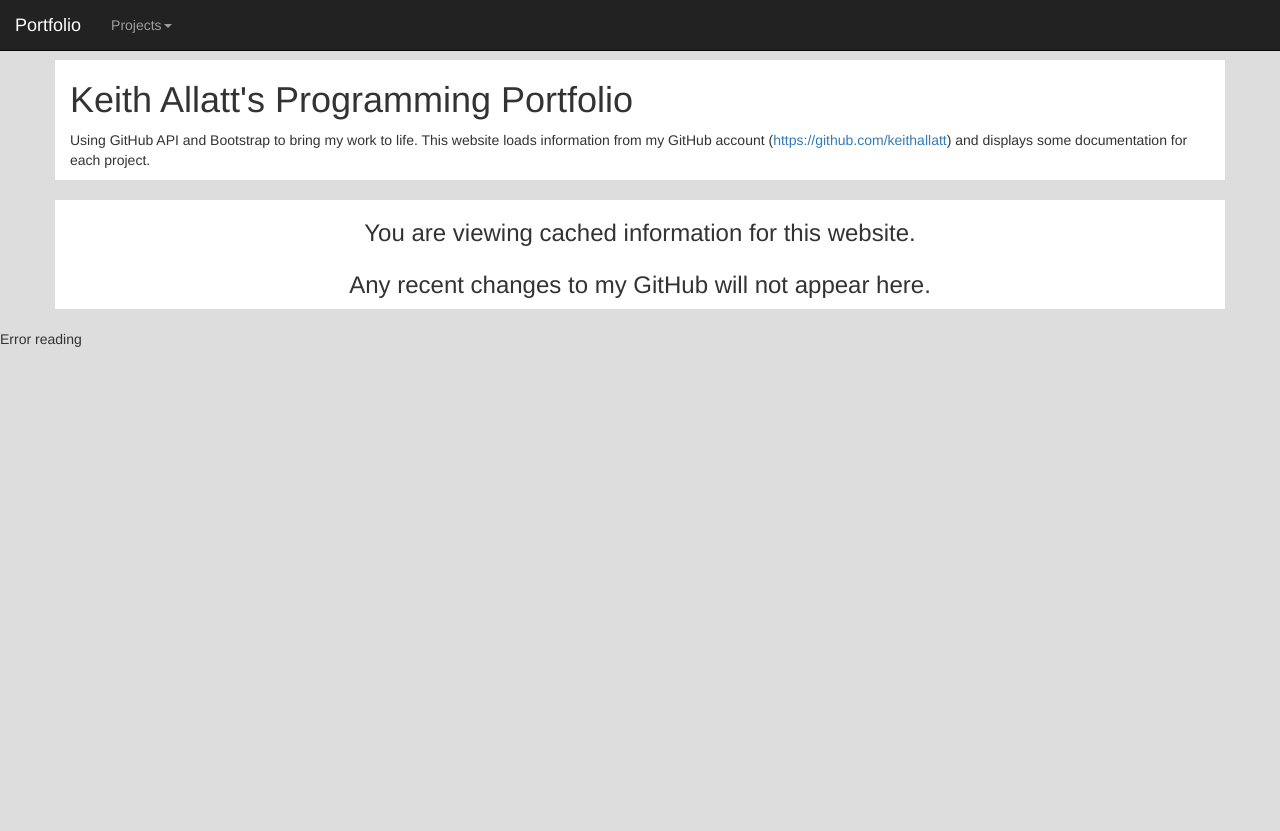
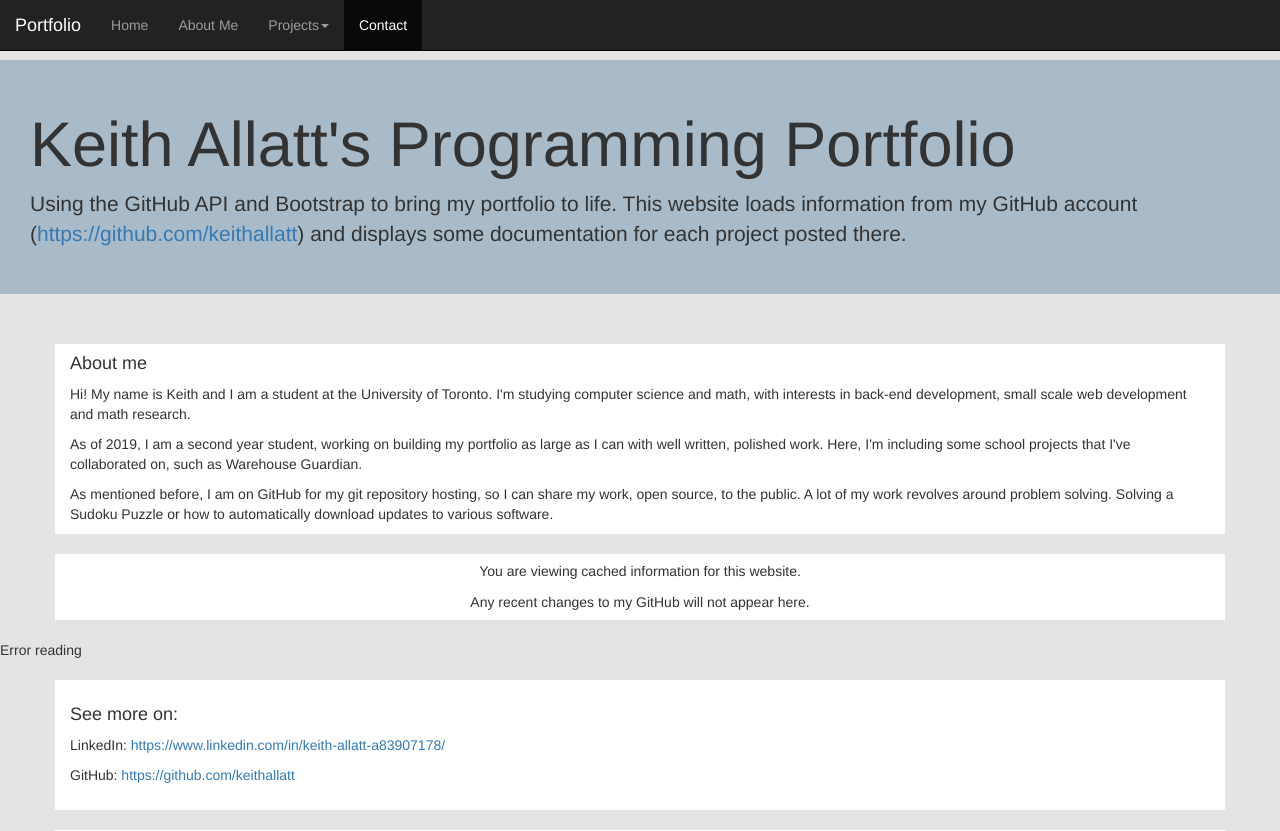
Before and after one commit to keithallatt/PortfolioWebsite, a PHP site: page / in a window 1280 px wide. Shown: the top 831 px of the page. Before the commit the page ends 347 px from the top, so only its background shows below. Run offline with PHP 8.4, Linux system fonts and the light colour scheme; data that the repository does not hold is empty.

Commit message:
Updating index.php

```diff
--- a/index.php
+++ b/index.php
@@ -16,40 +16,81 @@
 
 	<style>
 		body {
-      background-color: #dddddd;
+			background-color: #e5e4e2;
 		}
 
 		.container {
 			background-color: #ffffff;
 		}
 
+		.jumbotron {
+			background-color: #a9bbc8;
+		}
+
 		.dot {
 			height: 15px;
 			width: 15px;
-      background-color: #b00;
+			background-color: #888;
 			border-radius: 50%;
 			display: inline-block;
 		}
+
+		.anchor {
+		    display: block;
+		    position: relative;
+		    top: -70px;
+		    visibility: hidden;
+		}
 	</style>
 </head>
-<body>
+<body data-spy="scroll" data-target=".navbar" data-offset="50">
 
 <!-- For navbar -->
 <br />
 <br />
 <br />
 
-<div class="container">
+<a class="anchor" id="title"></a>
+<div class="jumbotron" style="padding: 30px;">
 	<h1> Keith Allatt's Programming Portfolio </h1>
 	<p>
-    Using GitHub API and Bootstrap to bring my work to life. This website loads
+		Using the GitHub API and Bootstrap to bring my portfolio to life. This website loads
 		information from my GitHub account (<a href="https://github.com/keithallatt">https://github.com/keithallatt</a>) and
-    displays some documentation for each project.
+		displays some documentation for each project posted there.
 	</p>
 </div>
+
+<br />
+<a class="anchor" id="about_me"></a>
+<div class="container">
+	<h4> About me </h4>
+	<p>
+		Hi! My name is Keith and I am a student at the University of Toronto. I'm
+		studying computer science and math, with interests in back-end development,
+		small scale web development and math research.
+	</p>
+	<p>
+		As of 2019, I am a second year student, working on building my portfolio
+		as large as I can with well written, polished work. Here, I'm including
+		some school projects that I've collaborated on, such as Warehouse Guardian.
+	</p>
+	<p>
+		As mentioned before, I am on GitHub for my git repository hosting, so I
+		can share my work, open source, to the public. A lot of my work revolves
+		around problem solving. Solving a Sudoku Puzzle or how to automatically
+		download updates to various software.
+	</p>
+</div>
+
 <br />
 
 <?php
+$load_page = true;
+if (!$load_page) {
+	die("Not loading");
+}
+
+
 // can't be refreshed a lot, will cause the api to not respond
 // create a 'cache' to store the json so if the api isn't responding
 // then it'll use the cache.
@@ -64,11 +105,11 @@ use Michelf\Markdown;
 
 // fakes context to be able to scrape the web page
 $context = stream_context_create(
-    array(
-        "http" => array(
-            "header" => "User-Agent: Mozilla/5.0 (Windows NT 10.0; WOW64) AppleWebKit/537.36 (KHTML, like Gecko) Chrome/50.0.2661.102 Safari/537.36"
-        )
-    )
+	array("http" => array(
+		"header" => "User-Agent: Mozilla/5.0 (Windows NT 10.0; WOW64) " .
+			"AppleWebKit/537.36 (KHTML, like Gecko) " .
+			"Chrome/50.0.2661.102 Safari/537.36"
+	))
 );
 
 // for finding which repos exist
@@ -96,8 +137,8 @@ if ($got_request) {
 	}
 } else {
 	// different from portion in for each.
-  print_r("<div class=\"container\" style=\"text-align: center;\"> <h3>You are viewing cached information for
-    this website. <br /><br />Any recent changes to my GitHub will not appear here. </h3></div>");
+	print_r("<div class=\"container\" style=\"text-align: center;\"> <h5>You are viewing cached information for
+		this website. <br /><br />Any recent changes to my GitHub will not appear here. </h5></div>");
 	print_r("<br />");
 	// didn't get the request, load from cache
 	$location = $cache_dir . "keithallatt.json";
@@ -119,6 +160,11 @@ print_r("<nav class=\"navbar navbar-inverse navbar-fixed-top\">");
 print_r("<div class=\"container-fluid\"><div class=\"navbar-header\">");
 print_r("<a class=\"navbar-brand\" href=\"#\">Portfolio</a>");
 print_r("</div><ul class=\"nav navbar-nav\">");
+// to top
+print_r("<li class=\"active\"><a href=\"#title\">Home</a></li>");
+// to about
+print_r("<li><a href=\"#about_me\">About Me</a></li>");
+// dropdown for projects
 print_r("<li class=\"dropdown\">");
 print_r("<a class=\"dropdown-toggle\" data-toggle=\"dropdown\" href=\"#\">Projects");
 print_r("<span class=\"caret\"></span></a>");
@@ -129,6 +175,12 @@ foreach ($ar as &$value) {
 	print_r("<li><a href=\"#" . $name . "_anchor\">" . $name . "</a></li>");
 }
 print_r("</ul></li>");
+
+// after projects
+
+// contact / find my stuff (LinkedIn and github)
+// to about
+print_r("<li><a href=\"#contact_me\">Contact</a></li>");
 
 print_r("</ul></div></nav>");
 
@@ -141,14 +193,19 @@ $colummns = 2;
 $span = 12 / $colummns;
 $column_count = 0;
 
-print_r("<div style=\"background-color: #dddddd\" class=\"container\">");
+print_r("<div style=\"background-color: #e5e4e2\" class=\"container\">");
 // prints out each name
 foreach ($ar as &$value) {
 		if ($column_count == 0) {
+			// add a little space between rows
+			//print_r("<div class=\"row\">\n");
+			//print_r("<br />");
+			//print_r("</div>\n");
+
 			print_r("<div class=\"row\">\n");
 		}
 
-    print_r("<div style=\"border-style: solid; border-color: #dddddd;
+		print_r("<div style=\"border-style: solid; border-color: #e5e4e2;
 			background-color: #ffffff\" class=\"col-sm-" . $span . "\">\n");
 
 		$name = $value->name;
@@ -190,37 +247,62 @@ foreach ($ar as &$value) {
 
 		$project_language = $this_stats->language;
 		$project_link = $this_stats->html_url;
-    $project_created = str_replace(
-      "T", " at ",
-      substr($this_stats->created_at, 0, -1)
-    );
+		$description = $this_stats->description;
+
 
 		print_r("<div> <h2 id=\"" . $name . "_anchor\"
 			style=\"padding-top: 80px; margin-top: -40px;
-      text-align: center;\">" . $name . "</h2>\n");
+			text-align: center;\">" . $name . "</h2>\n<hr>\n");
+
+		print_r("<div>"); // for lang, desc
+
+		print_r("<div class=\"row\" style=\"min-height:100px;\">"); // nested row
+		print_r("<div class=\"col-md-4\">");
+
 
 		$background_color = $language_colors->$project_language->color;
+
 
 		print_r("<span class=\"dot\" style=\"background-color: " . $background_color .
 			";\"></span>&nbsp;&nbsp;&nbsp;&nbsp;");
 
 		print_r($project_language . "<br />");
 		print_r("<a href=\"" . $project_link . "\">Project Link</a><br />");
-    print_r("Created: " . $project_created . "<br />");
 
-    print_r("<br />");
+		print("</div>"); // for col div
+
+		print_r("<div class=\"col-md-8\">");
+		// description of repo
+		print_r($description);
+		print("</div>");
+
+		print("</div>"); // lang desc close
+
+
+		print("<div style=\"padding: 15px;\">");
+
 		print_r("<button type=\"button\" class=\"btn btn-info\"
-      data-toggle=\"collapse\" data-target=\"#" . $name . "\">
-      See more..</button>\n");
+			data-toggle=\"collapse\" data-target=\"#" . $name . "\"
+			style=\"width: 100%;\">
+			Read more</button>\n");
 		print_r("<div id=\"" . $name . "\" class=\"collapse\"> <br />");
+
+		print_r("<div style=\"overflow-y: scroll; height: 250px;\">");
 
 		$file_contents = file_get_contents($full_url, false, $context);
 
 		// show markdown readme for the repo
 		print_r(Markdown::defaultTransform($file_contents));
 
+		print("</div>"); // for scroll div
+
+
+		print("</div>"); // for collapse div
+		print("</div>"); // for row
+
+
 		// add spacing after
-    print_r("<br /></div><br /> <br /> </div><br /><br /><br />");
+		print_r("<br /></div></div>");
 
 		$column_count += 1;
 		if ($column_count >= $colummns) {
@@ -237,5 +319,33 @@ foreach ($ar as &$value) {
 print_r("</div>")
 
 ?>
+
+<br />
+<a class="anchor" id="contact_me"></a>
+<div class="container" style="padding: 15px;">
+	<h4> See more on: </h4>
+	<p>
+		LinkedIn: <a href="https://www.linkedin.com/in/keith-allatt-a83907178/">https://www.linkedin.com/in/keith-allatt-a83907178/</a>
+	</p>
+	<p>
+		GitHub: <a href="https://github.com/keithallatt">https://github.com/keithallatt</a>
+	</p>
+</div>
+
+
+<br />
+<div class="container" style="text-align: center; padding: 15px;">
+	<a rel="license" href="http://creativecommons.org/licenses/by-nc-nd/4.0/">
+		<img alt="Creative Commons Licence" style="border-width:0"
+			src="https://i.creativecommons.org/l/by-nc-nd/4.0/80x15.png" />
+		</a>
+		<br />
+		This work is licensed under a
+		<a rel="license"
+			href="http://creativecommons.org/licenses/by-nc-nd/4.0/">
+			Creative Commons Attribution-NonCommercial-NoDerivatives 4.0 International License
+		</a>.
+</div>
+<br />
 </body>
 </html>
```
Also changed, not shown: 5 other files. Lines whose indentation alone changed are shown as unchanged.
